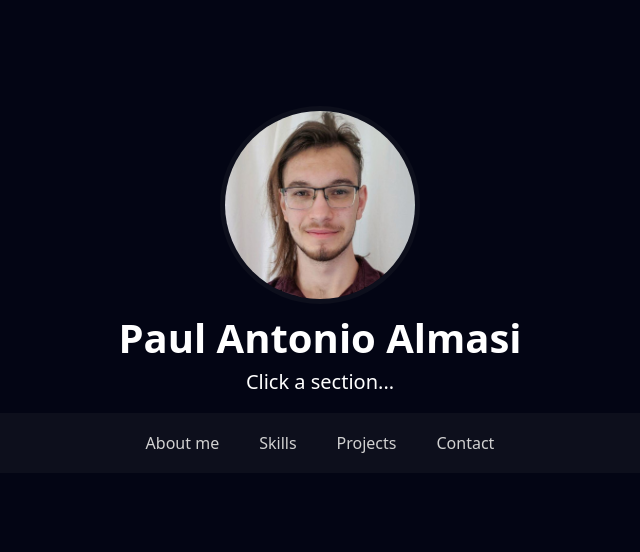
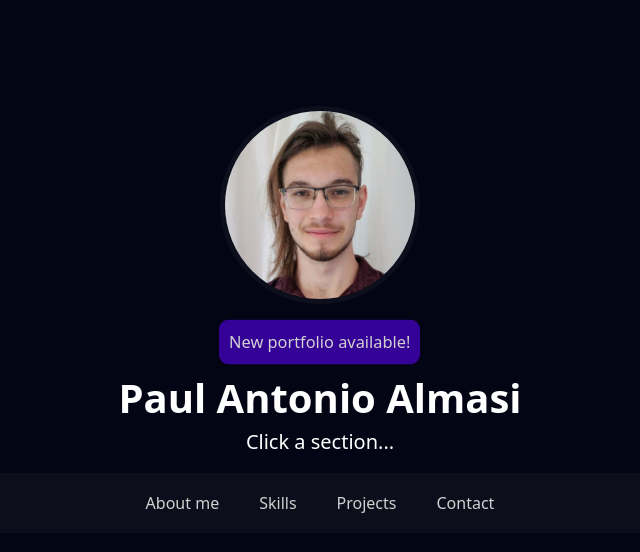
Before and after one commit to IIMixII/myportfolio, a React (Create React App) app: page / in a window 1280 px wide. Shown: the top 552 px of the page, without its empty margins (320-960 px from the left). Built offline with nearby package versions, Linux system fonts and the light colour scheme; no server answers.

Commit message:
feat: Add button to redirect to updated portfolio page

```diff
--- a/src/components/Banner/Banner.css
+++ b/src/components/Banner/Banner.css
@@ -23,3 +23,37 @@
   margin-right: auto;
   transition: 0.5s;
 }
+
+.new-portfolio {
+  background-color: #340297;
+  color: #d1d1d1;
+  transition: all;
+  transition-duration: 0.5s;
+  border-radius: 10px;
+  animation-name: breathing-animation;
+  animation-duration: 2s;
+  animation-iteration-count: infinite;
+  padding: 10px;
+  border: none;
+  cursor: pointer;
+  text-decoration: none;
+}
+
+.new-portfolio:hover {
+  background-color: #340297;
+  color: #d1d1d1;
+  transition: all;
+  transition-duration: 0.5s;
+}
+
+@keyframes breathing-animation {
+  0% {
+    transform: scale(1);
+  }
+  50% {
+    transform: scale(1.1);
+  }
+  100% {
+    transform: scale(1);
+  }
+}
--- a/src/components/Banner/Banner.js
+++ b/src/components/Banner/Banner.js
@@ -1,28 +1,28 @@
-import { useState, useEffect } from "react";
-import { Image } from "react-bootstrap";
+import { useEffect, useState } from "react"
+import { Image } from "react-bootstrap"
 
 //     Style
-import profileImg from "../../images/profile_image.jpg";
 import hoverProfileImg from "../../images/hover_profile_image.png"
-import "./Banner.css";
+import profileImg from "../../images/profile_image.jpg"
+import "./Banner.css"
 
 //     Component
 function Banner(props) {
-  const [userHelpHeight, setUserHelpHeight] = useState(35);
-  const [userHelpVisibility, setUserHelpColor] = useState("white");
-  const [imageBorderRadius, setImageBorderRadius] = useState("5%");
-  const [imageBorderColor, setImageBorderColor] = useState("#121420ab");
+  const [userHelpHeight, setUserHelpHeight] = useState(35)
+  const [userHelpVisibility, setUserHelpColor] = useState("white")
+  const [imageBorderRadius, setImageBorderRadius] = useState("5%")
+  const [imageBorderColor, setImageBorderColor] = useState("#121420ab")
   const [hoverImage, setHoverImage] = useState(false)
 
   useEffect(() => {
-    setUserHelpHeight(props.initialState ? 35 : 0);
-    setUserHelpColor(props.initialState ? "white" : "transparent");
-    setImageBorderColor(props.initialState ? "#121420ab" : "#2f008eab");
-    setImageBorderRadius(props.initialState ? "50%" : "30%");
-    if (props.initialState){
+    setUserHelpHeight(props.initialState ? 35 : 0)
+    setUserHelpColor(props.initialState ? "white" : "transparent")
+    setImageBorderColor(props.initialState ? "#121420ab" : "#2f008eab")
+    setImageBorderRadius(props.initialState ? "50%" : "30%")
+    if (props.initialState) {
       setHoverImage(false)
     }
-  }, [props.initialState]);
+  }, [props.initialState])
 
   return (
     <div className="bannerDiv" onClick={() => props.changeComponent("Home")}>
@@ -35,16 +35,28 @@ function Banner(props) {
             borderColor: imageBorderColor,
           }}
           onMouseEnter={() => {
-            if (!props.initialState){
+            if (!props.initialState) {
               setHoverImage(true)
             }
           }}
-          onMouseLeave={()=>{
-            if (!props.initialState){
+          onMouseLeave={() => {
+            if (!props.initialState) {
               setHoverImage(false)
             }
           }}
         />
+
+        <div
+          style={{
+            display: "flex",
+            justifyContent: "center",
+            alignItems: "center",
+            marginTop: "1rem",
+          }}
+        >
+          <a className="new-portfolio">New portfolio available!</a>
+        </div>
+
         <h1 className="bannerTitle">
           <strong>Paul Antonio Almasi</strong>
         </h1>
@@ -60,7 +72,7 @@ function Banner(props) {
         Click a section...
       </h3>
     </div>
-  );
+  )
 }
 
-export default Banner;
+export default Banner
```
